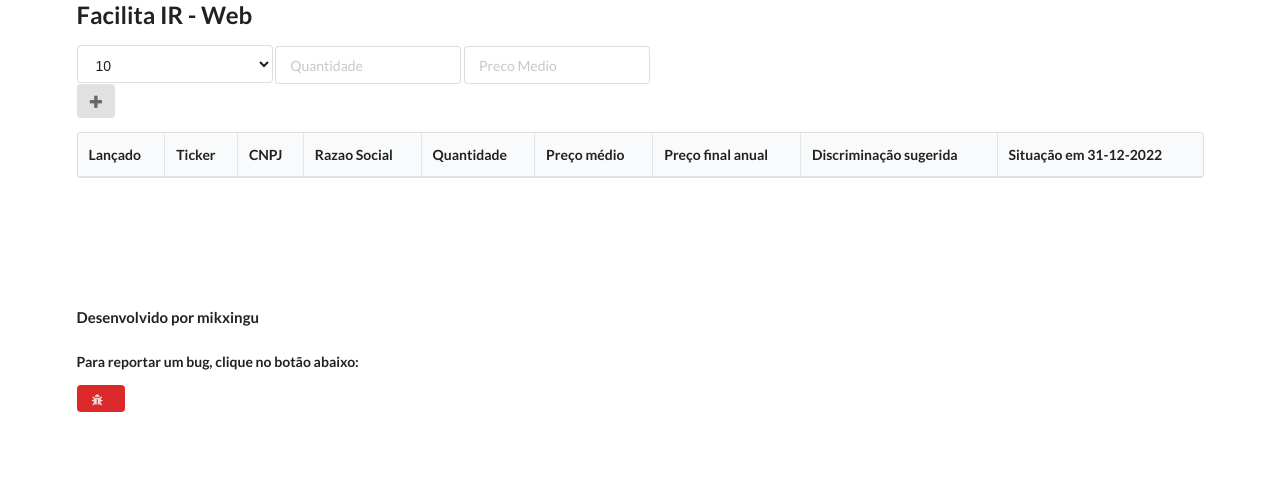
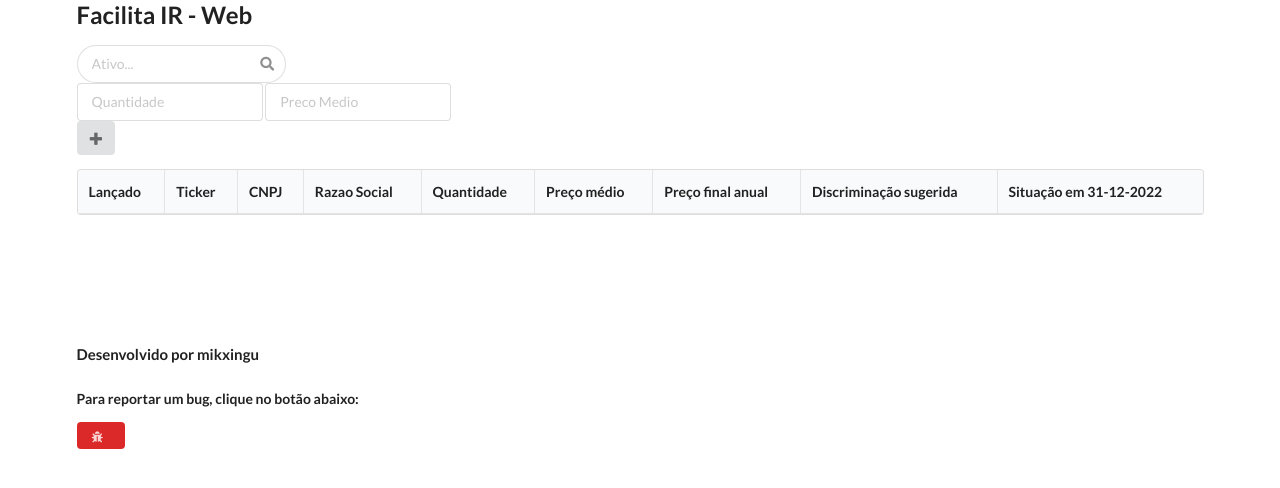
Before and after one commit to mikxingu/facilitair-web, a FastAPI app: template src/templates/dashboard.html in a window 1280 px wide. Shown: the top 488 px of the page. Run offline with FastAPI, Linux system fonts and the light colour scheme; the template is opened without the code that fills it: most values are stand-ins (such as "Sample title", 1, 10 or a date in 2020); lists and menus that the app fills with data are empty; some libraries are stand-ins or nearby versions.

Commit message:
Updated v1.2.0

```diff
--- a/main.py
+++ b/main.py
@@ -12,7 +12,7 @@ tags_metadata = [{
 ]
 
 app = FastAPI(openapi_tags=tags_metadata,
-              version='1.1.2')
+              version='1.2.0')
 
 templates = Jinja2Templates(directory='./src/templates')
 
--- a/src/templates/dashboard.html
+++ b/src/templates/dashboard.html
@@ -2,11 +2,24 @@
 {% extends "layout.html" %}
 
 {% block content%}
-<select class="ui selection dropdown" name="tickers" id="in_ticker">
-  {% for stock in all_stocks %}
-    <option value={{stock}} id="in_stock">{{stock}}</option>
-  {% endfor %}
-</select>
+<div>
+<div class="ui search">
+  <div class="ui icon input">
+    <input class="prompt" type="text" placeholder="Ativo...", id="in_ticker">
+    <i class="search icon"></i>
+  </div>
+  <div class="results"></div>
+</div>
+
+{% set stock_list = [] %}
+
+{% for stock in all_stocks %}
+    {% set _ = stock_list.append(stock) %}
+{% endfor %}
+
+<script>
+    var js_list = {{ stock_list | tojson }};
+</script>
 
 <div class="ui input">
   <input type="number" placeholder="Quantidade" id="in_quantity" required="true">
@@ -16,7 +29,7 @@
   <input type="number" placeholder="Preco Medio" id="in_average" required="false">
 </div>
 <div>
-
+</div>
   <div>
     <button class="ui icon button" id="add_stock">
       <script>
@@ -33,6 +46,17 @@
             row.css('background-color', '');
           }
         });
+        var content = [];
+
+          js_list.forEach(element => {
+            let object = { title: element};
+            content.push(object)
+          });
+
+           $('.ui.search')
+            .search({
+              source: content
+            });
 
           $("#add_stock").click(function() {
 
```
Also changed, not shown: CHANGELOG.MD, README.md.
